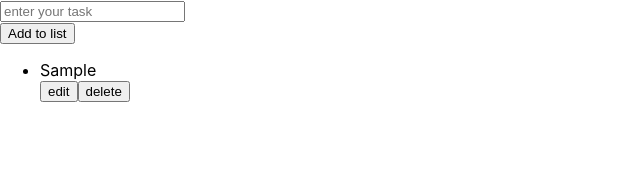
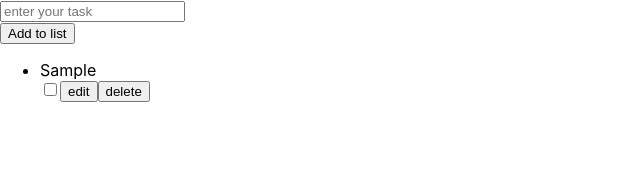
Before and after one commit to ntelio96/to-do-list, a React (Create React App) app: page / in a window 1280 px wide. Both pictures are taken after typing "Sample" into the empty fields and a click on the button "Add to list". Shown: the top 173 px of the page, without its empty margins (0-640 px from the left). Built offline with nearby package versions, Linux system fonts and the light colour scheme.

Commit message:
checkbox

```diff
--- a/src/Components/ListItem/ListItem.jsx
+++ b/src/Components/ListItem/ListItem.jsx
@@ -1,6 +1,6 @@
 import React from "react";
 
-function ListItem({ createToDo, deleteItem }) {
+function ListItem({ createToDo, deleteItem, toggleComplete }) {
   return (
     <>
       <div className="list__item-container">
@@ -10,6 +10,11 @@ function ListItem({ createToDo, deleteItem }) {
               {createToDo.map((item) => (
                 <>
                   <li key={item.id}>{item.item}</li>
+                  <input
+                    type="checkbox"
+                    onChange={() => toggleComplete(item.id)}
+                    checked={item.completed}
+                  />
                   <button>edit</button>
                   <button onClick={() => deleteItem(item)}>delete</button>
                 </>
--- a/src/Components/ToDoList/ToDoList.jsx
+++ b/src/Components/ToDoList/ToDoList.jsx
@@ -26,11 +26,18 @@ function ToDoList() {
 
   const deleteItem = (item) => {
     setcreateToDo(createToDo.filter((todo) => todo.id !== item.id));
-    alert(`${item} has been deleted successfully`);
   };
 
-  console.log(createToDo);
-
+  const toggleComplete = (id) => {
+    setcreateToDo(
+      [...createToDo].map((todo) => {
+        if (todo.id === id) {
+          todo.completed = !todo.completed;
+        }
+        return todo;
+      })
+    );
+  };
   return (
     <>
       <div className="to__do-container">
@@ -44,7 +51,11 @@ function ToDoList() {
           />
         </div>
         <button onClick={addToList}>Add to list</button>
-        <ListItem createToDo={createToDo} deleteItem={deleteItem} />
+        <ListItem
+          createToDo={createToDo}
+          deleteItem={deleteItem}
+          toggleComplete={toggleComplete}
+        />
       </div>
     </>
   );
```
